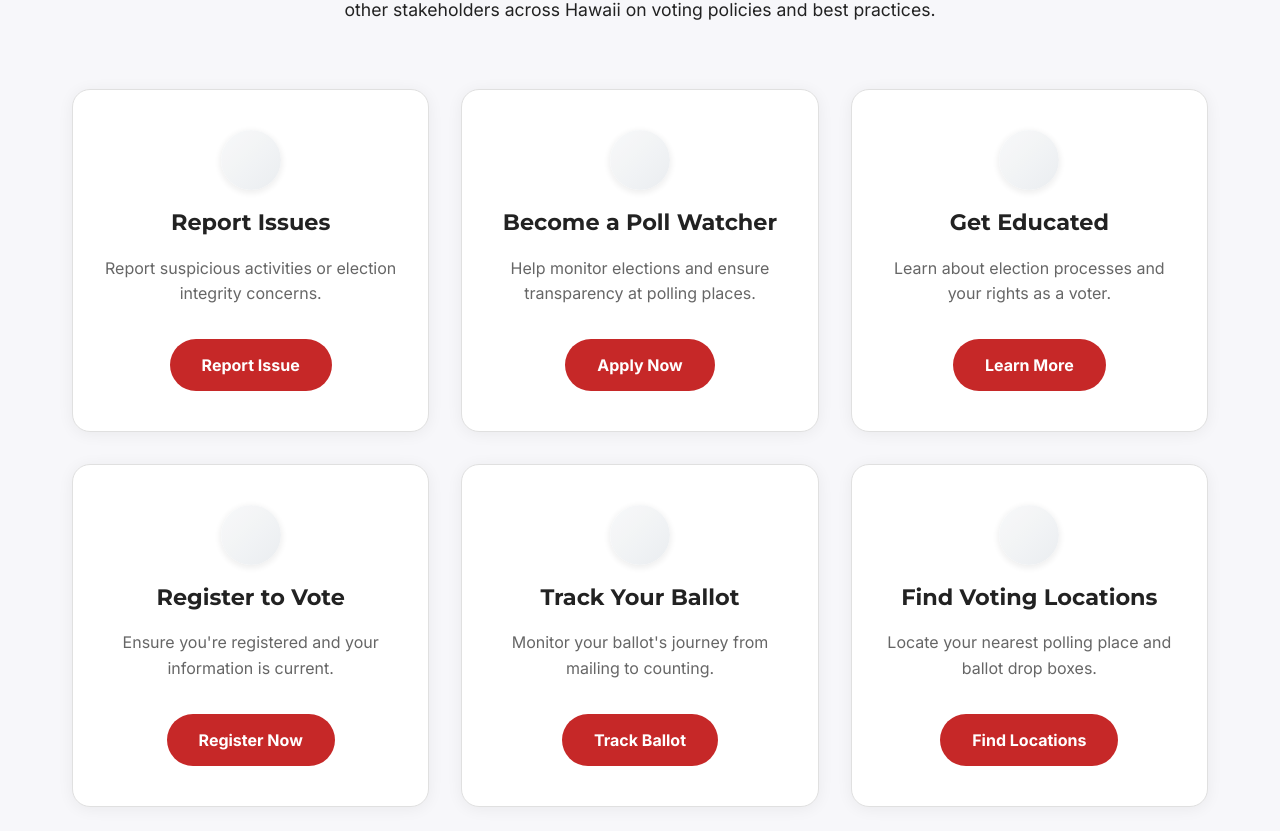
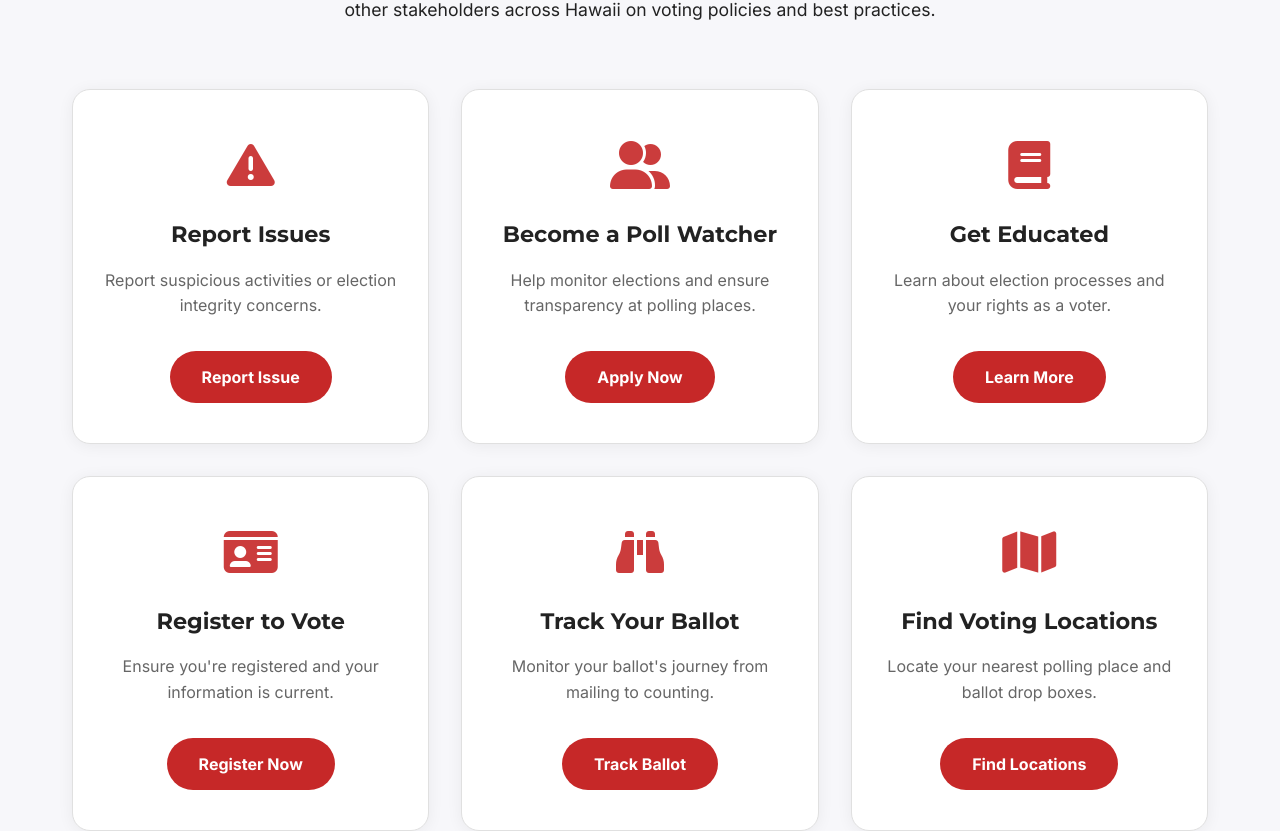
Before and after one commit to TravisBrown01/HawaiiRepub, a Next.js app: page /election-integrity in a window 1280 px wide. Shown: the part 952-1783 px from the top of the page. Built offline with nearby package versions, Linux system fonts and the light colour scheme.

Commit message:
Fix Font Awesome icon display on all pages by reverting to simple CSS styling

```diff
--- a/app/election-education/page.tsx
+++ b/app/election-education/page.tsx
@@ -62,7 +62,7 @@ export default function ElectionEducation() {
                 <div className="types-grid">
                   <div className="type-card">
                     <div className="type-icon">
-                      <i className="fas fa-vote-yea"></i>
+                      <i className="fas fa-check-circle"></i>
                     </div>
                     <h3>Primary Election</h3>
                     <p>
@@ -175,7 +175,7 @@ export default function ElectionEducation() {
                         rel="noopener noreferrer"
                         className="registration-btn"
                       >
-                        <i className="fas fa-address-card"></i>
+                        <i className="fas fa-id-card"></i>
                         Register to Vote Online
                       </a>
                     </div>
@@ -287,7 +287,7 @@ export default function ElectionEducation() {
 
                   <div className="special-voter-card">
                     <div className="voter-icon">
-                      <i className="fas fa-shield"></i>
+                      <i className="fas fa-shield-alt"></i>
                     </div>
                     <h3>Military/Overseas Voters</h3>
                     <p>Military personnel and overseas voters have special procedures for receiving and returning ballots.</p>
@@ -303,7 +303,7 @@ export default function ElectionEducation() {
 
                   <div className="special-voter-card">
                     <div className="voter-icon">
-                      <i className="fas fa-gavel"></i>
+                      <i className="fas fa-balance-scale"></i>
                     </div>
                     <h3>Voters with Felony Convictions</h3>
                     <p>Individuals with felony convictions may have their voting rights restored depending on their circumstances.</p>
@@ -311,13 +311,13 @@ export default function ElectionEducation() {
                 </div>
               </div>
 
-              {/* Resources */}
+              {/* Resources Section */}
               <div className="resources-section">
                 <h2>Additional Resources</h2>
                 <div className="resources-grid">
                   <div className="resource-card">
                     <div className="resource-icon">
-                      <i className="fas fa-address-card"></i>
+                      <i className="fas fa-id-card"></i>
                     </div>
                     <h3>Voter Registration</h3>
                     <p>Register to vote or update your registration information.</p>
@@ -333,7 +333,7 @@ export default function ElectionEducation() {
 
                   <div className="resource-card">
                     <div className="resource-icon">
-                      <i className="fas fa-map-marker-alt"></i>
+                      <i className="fas fa-map"></i>
                     </div>
                     <h3>Voting Locations</h3>
                     <p>Find your nearest polling place and ballot drop box locations.</p>
@@ -349,7 +349,7 @@ export default function ElectionEducation() {
 
                   <div className="resource-card">
                     <div className="resource-icon">
-                      <i className="fas fa-search"></i>
+                      <i className="fas fa-binoculars"></i>
                     </div>
                     <h3>Ballot Status</h3>
                     <p>Track the status of your mail-in ballot and ensure it's counted.</p>
@@ -496,7 +496,7 @@ export default function ElectionEducation() {
                 <div className="education-grid">
                   <div className="education-card">
                     <div className="education-icon">
-                      <i className="fas fa-book-open"></i>
+                      <i className="fas fa-book"></i>
                     </div>
                     <h3>Voter Rights</h3>
                     <p>Learn about your rights as a voter in Hawaii and how to protect them.</p>
@@ -509,7 +509,7 @@ export default function ElectionEducation() {
                   </div>
                   <div className="education-card">
                     <div className="education-icon">
-                      <i className="fas fa-shield-check"></i>
+                      <i className="fas fa-shield-alt"></i>
                     </div>
                     <h3>Election Security</h3>
                     <p>Understanding how Hawaii's election systems work to ensure security.</p>
@@ -522,7 +522,7 @@ export default function ElectionEducation() {
                   </div>
                   <div className="education-card">
                     <div className="education-icon">
-                      <i className="fas fa-users"></i>
+                      <i className="fas fa-user-friends"></i>
                     </div>
                     <h3>Poll Watching</h3>
                     <p>How to become an effective poll watcher and monitor election integrity.</p>
--- a/app/election-integrity/page.tsx
+++ b/app/election-integrity/page.tsx
@@ -43,7 +43,7 @@ export default function ElectionIntegrity() {
               <div className="election-actions-grid">
                 <div className="election-action-card">
                   <div className="action-icon">
-                    <i className="fas fa-flag"></i>
+                    <i className="fas fa-exclamation-triangle"></i>
                   </div>
                   <h3>Report Issues</h3>
                   <p>Report suspicious activities or election integrity concerns.</p>
@@ -57,7 +57,7 @@ export default function ElectionIntegrity() {
 
                 <div className="election-action-card">
                   <div className="action-icon">
-                    <i className="fas fa-users"></i>
+                    <i className="fas fa-user-friends"></i>
                   </div>
                   <h3>Become a Poll Watcher</h3>
                   <p>Help monitor elections and ensure transparency at polling places.</p>
@@ -73,7 +73,7 @@ export default function ElectionIntegrity() {
 
                 <div className="election-action-card">
                   <div className="action-icon">
-                    <i className="fas fa-graduation-cap"></i>
+                    <i className="fas fa-book"></i>
                   </div>
                   <h3>Get Educated</h3>
                   <p>Learn about election processes and your rights as a voter.</p>
@@ -87,7 +87,7 @@ export default function ElectionIntegrity() {
 
                 <div className="election-action-card">
                   <div className="action-icon">
-                    <i className="fas fa-address-card"></i>
+                    <i className="fas fa-id-card"></i>
                   </div>
                   <h3>Register to Vote</h3>
                   <p>Ensure you're registered and your information is current.</p>
@@ -103,7 +103,7 @@ export default function ElectionIntegrity() {
 
                 <div className="election-action-card">
                   <div className="action-icon">
-                    <i className="fas fa-search"></i>
+                    <i className="fas fa-binoculars"></i>
                   </div>
                   <h3>Track Your Ballot</h3>
                   <p>Monitor your ballot's journey from mailing to counting.</p>
@@ -119,7 +119,7 @@ export default function ElectionIntegrity() {
 
                 <div className="election-action-card">
                   <div className="action-icon">
-                    <i className="fas fa-map-marker-alt"></i>
+                    <i className="fas fa-map"></i>
                   </div>
                   <h3>Find Voting Locations</h3>
                   <p>Locate your nearest polling place and ballot drop boxes.</p>
@@ -229,7 +229,7 @@ export default function ElectionIntegrity() {
                 <div className="education-grid">
                   <div className="education-card">
                     <div className="education-icon">
-                      <i className="fas fa-gavel"></i>
+                      <i className="fas fa-balance-scale"></i>
                     </div>
                     <h3>Voter Rights</h3>
                     <p>Learn about your rights as a voter in Hawaii and how to protect them.</p>
@@ -242,7 +242,7 @@ export default function ElectionIntegrity() {
                   </div>
                   <div className="education-card">
                     <div className="education-icon">
-                      <i className="fas fa-shield-alt"></i>
+                      <i className="fas fa-lock"></i>
                     </div>
                     <h3>Election Security</h3>
                     <p>Understanding how Hawaii's election systems work to ensure security.</p>
@@ -268,7 +268,7 @@ export default function ElectionIntegrity() {
                   </div>
                   <div className="education-card">
                     <div className="education-icon">
-                      <i className="fas fa-users"></i>
+                      <i className="fas fa-hands-helping"></i>
                     </div>
                     <h3>Community Engagement</h3>
                     <p>Get involved in your community to promote election integrity.</p>
--- a/app/globals.css
+++ b/app/globals.css
@@ -3371,60 +3371,7 @@ footer .socials a:hover {
   }
 }
 
-/* Font Awesome Fallbacks */
-.action-icon i,
-.type-icon i,
-.education-icon i,
-.voter-icon i,
-.election-action-card .action-icon i,
-.value-icon i,
-.principle-item i,
-.download-icon i,
-.commitment-icon i,
-.resource-icon i {
-  font-family: "Font Awesome 6 Free", "Font Awesome 6 Pro", "FontAwesome", sans-serif;
-  font-weight: 900;
-  font-style: normal;
-  display: inline-block;
-  text-rendering: auto;
-  -webkit-font-smoothing: antialiased;
-  -moz-osx-font-smoothing: grayscale;
-  line-height: 1;
-}
-
-/* Ensure icons are visible even if Font Awesome fails to load */
-.action-icon i:before,
-.type-icon i:before,
-.education-icon i:before,
-.voter-icon i:before,
-.election-action-card .action-icon i:before,
-.value-icon i:before,
-.principle-item i:before,
-.download-icon i:before,
-.commitment-icon i:before,
-.resource-icon i:before {
-  content: attr(data-icon);
-}
-
-/* Fallback text for screen readers */
-.action-icon i[aria-hidden="true"],
-.type-icon i[aria-hidden="true"],
-.education-icon i[aria-hidden="true"],
-.voter-icon i[aria-hidden="true"],
-.election-action-card .action-icon i[aria-hidden="true"],
-.value-icon i[aria-hidden="true"],
-.principle-item i[aria-hidden="true"],
-.download-icon i[aria-hidden="true"],
-.commitment-icon i[aria-hidden="true"],
-.resource-icon i[aria-hidden="true"] {
-  position: absolute;
-  left: -9999px;
-  width: 1px;
-  height: 1px;
-  overflow: hidden;
-}
-
-/* Ensure icons have proper spacing and alignment */
+/* Icon containers - simple styling */
 .action-icon,
 .type-icon,
 .education-icon,
@@ -3432,24 +3379,13 @@ footer .socials a:hover {
 .value-icon,
 .commitment-icon,
 .resource-icon {
-  display: flex;
-  align-items: center;
-  justify-content: center;
-  width: 60px;
-  height: 60px;
-  margin: 0 auto 1rem;
-  border-radius: 50%;
-  background: linear-gradient(135deg, #f8f9fa 0%, #e9ecef 100%);
-  box-shadow: 0 2px 8px rgba(0, 0, 0, 0.1);
-}
-
-.action-icon i,
-.type-icon i,
-.education-icon i,
-.voter-icon i,
-.value-icon i,
-.commitment-icon i,
-.resource-icon i {
-  font-size: 1.5rem;
-  color: #dc3545;
-}
+  text-align: center;
+  margin-bottom: 1rem;
+}
+
+/* Registration button icon styling */
+.registration-btn i {
+  margin-right: 0.5rem;
+  font-size: 1.2rem;
+  display: inline-block;
+}
```
